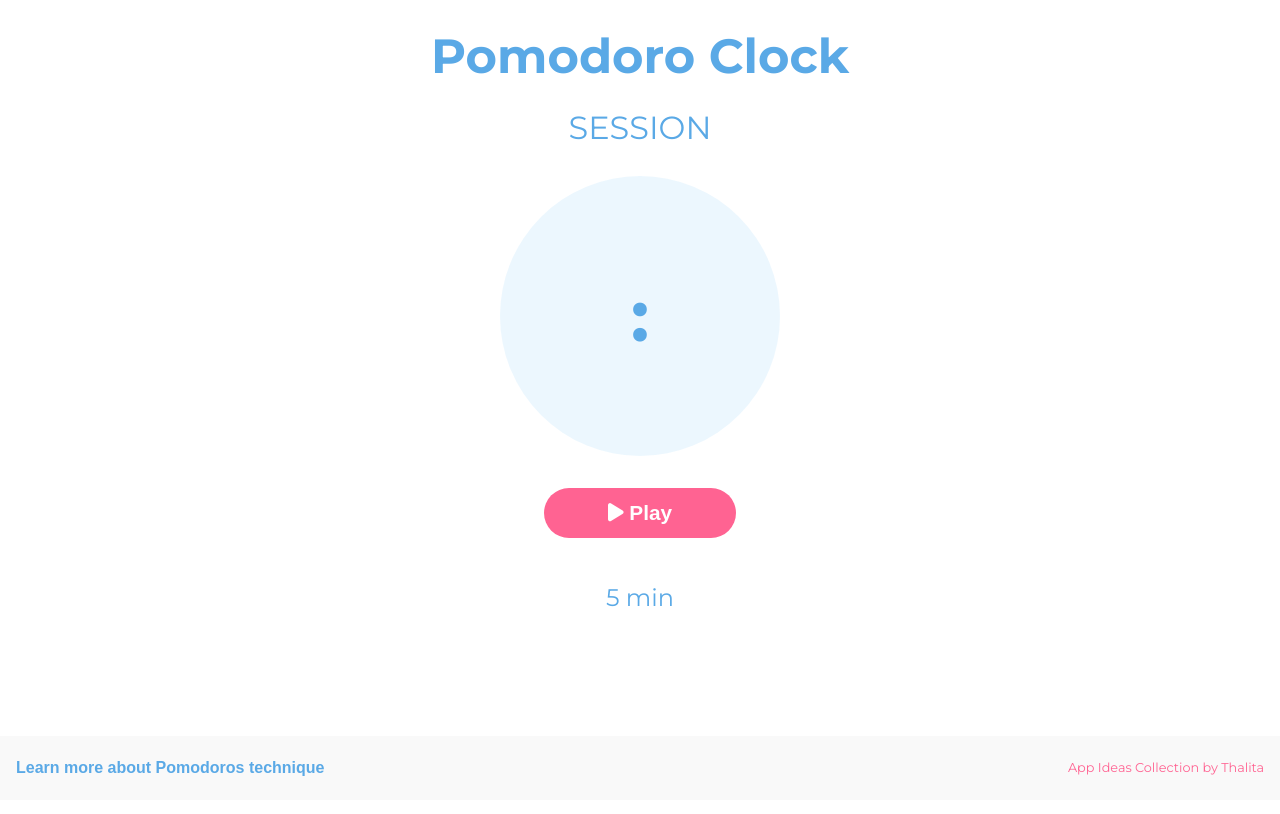
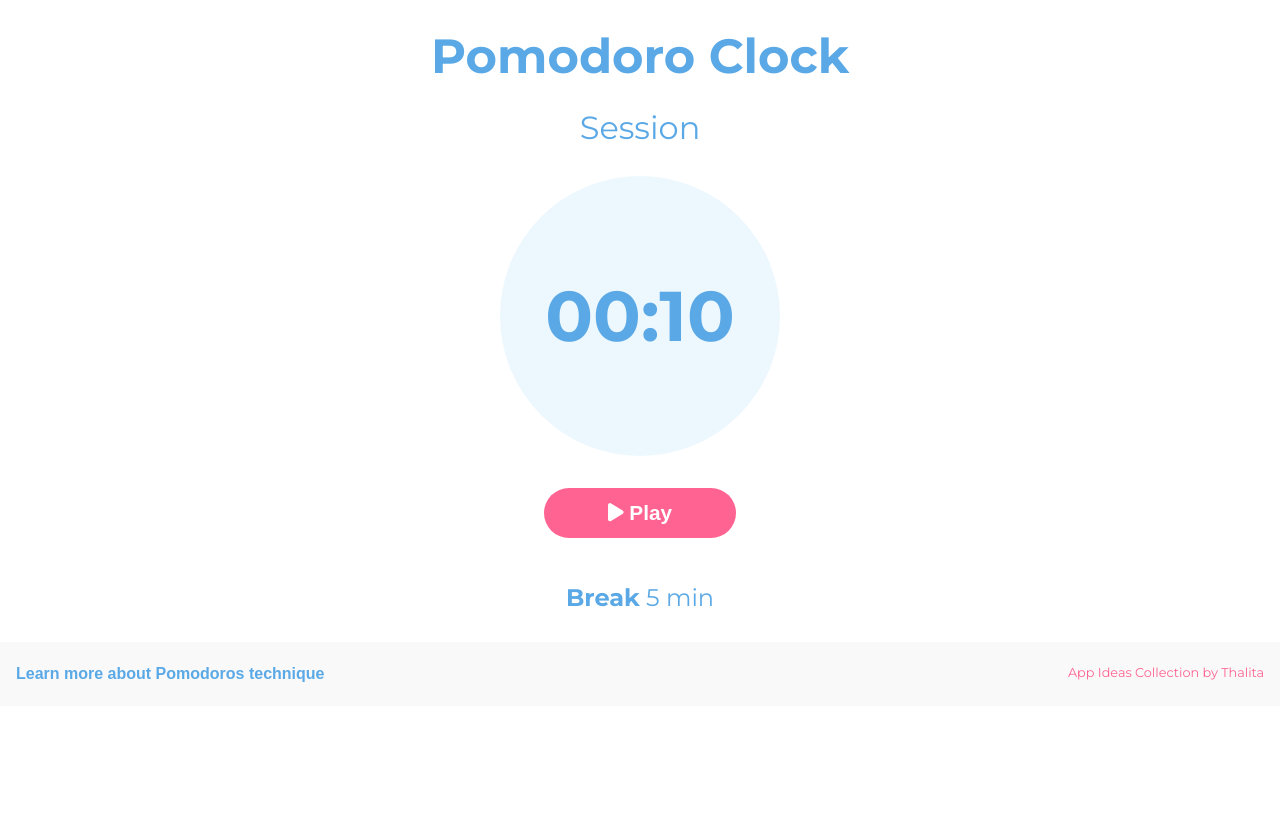
Before and after one commit to thalita12/pomodoro-clock, a React (Create React App) app: page / in a window 1280 px wide. Shown: the top 814 px of the page. Built offline with nearby package versions, Linux system fonts and the light colour scheme.

Commit message:
I added the zeros to the left and the next minute of the session

```diff
--- a/src/App.js
+++ b/src/App.js
@@ -14,16 +14,19 @@ function App() {
   const [pause, isPause] = useState(false)
   const [minutes, setMinutes] = useState(0)
   const [seconds, setSeconds] = useState(10)
+  const [nextMinutes, setNextMinutes] = useState(5)
 
   const counterSession = useCallback(() => {
     if (pause) return
 
     if (minutes === 0 && seconds === 0) {
       isStart(false)
-      setNextSession(currentSession)
-      setCurrentSession(nextSession)
-      setMinutes(5)
-      setSeconds(0)
+      setTimeout(() => {
+        setNextSession(currentSession)
+        setCurrentSession(nextSession)
+        setMinutes(5)
+        setSeconds(0)
+      }, 2000)
     } else {
       if (seconds === 0) {
         setMinutes(prevMinutes => prevMinutes - 1)
@@ -48,8 +51,10 @@ function App() {
 
     if (currentSession === SESSION) {
       setNextSession(BREAK)
+      setNextMinutes(5)
     } else {
       setNextSession(SESSION)
+      setNextMinutes(10)
     }
   }
 
@@ -81,6 +86,13 @@ function App() {
       </h1>
 
       <Session
+        nextSession={nextSession}
+        currentSession={currentSession}
+        minutes={minutes}
+        seconds={seconds}
+        start={start}
+        pause={pause}
+        nextMinutes={nextMinutes}
         onStart={handleStart}
         onPause={handlePause}
         onReset={handleReset}
--- a/src/components/countdown/index.js
+++ b/src/components/countdown/index.js
@@ -3,10 +3,14 @@ import PropTypes from 'prop-types'
 
 import styles from './index.module.css'
 
+const formatNumber = (value) => {
+  return String(value).padStart(2, '0')
+}
+
 const Countdown = ({seconds, minutes}) => {
   return (
     <div className={styles.counter}>
-      {minutes !== 0 ? minutes : '00'}:{seconds !== 0 ? seconds : '00'}
+      {formatNumber(minutes)}:{formatNumber(seconds)}
     </div>
   )
 }
--- a/src/components/footer/index.module.css
+++ b/src/components/footer/index.module.css
@@ -7,9 +7,9 @@
   display: flex;
   justify-content: space-between;
   align-items: center;
-  position: absolute;
+  width: 100%;
+  position: relative;
   bottom: 0;
-  width: 100%;
 }
 
 .button {
--- a/src/components/session/index.js
+++ b/src/components/session/index.js
@@ -6,7 +6,8 @@ import {
   getCurrentSession,
   getNextSession,
   getMinutes,
-  getSeconds
+  getSeconds,
+  getClock
 } from '../../core/selectors'
 
 import Button from '../button'
@@ -22,6 +23,7 @@ const Session = ({
   nextSession,
   minutes,
   seconds,
+                   nextMinutes,
   onStart,
   onPause,
   onReset,
@@ -47,19 +49,20 @@ const Session = ({
       />
 
       <p className={styles.info}>
-        <b>{nextSession}</b> 5 min
+        <b>{nextSession}</b> {nextMinutes} min
       </p>
     </div>
   )
 }
 
 const mapStateToProps = state => ({
-  start: getStart(state),
-  pause: getPause(state),
-  currentSession: getCurrentSession(state),
-  nextSession: getNextSession(state),
-  minutes: getMinutes(state),
-  seconds: getSeconds(state)
+  // start: getStart(state),
+  // pause: getPause(state),
+  // currentSession: getCurrentSession(state),
+  // nextSession: getNextSession(state),
+  // minutes: getMinutes(state),
+  // seconds: getSeconds(state),
+  // clock: getClock(state)
 })
 
 Session.propTypes = {
@@ -67,6 +70,7 @@ Session.propTypes = {
   nextSession: PropTypes.string,
   seconds: PropTypes.number,
   minutes: PropTypes.number,
+  nextMinutes: PropTypes.number,
   pause: PropTypes.bool,
   start: PropTypes.bool,
   onContinue: PropTypes.func,
--- a/src/core/reducers/counter-reducer.js
+++ b/src/core/reducers/counter-reducer.js
@@ -15,3 +15,12 @@ export const currentSessionReducer = (state = 'SESSION', {type}) => {
       return state
   }
 }
+
+export const clock = (state = 'SESSION', {type}) => {
+  switch (type) {
+    case 'NEXT_SESSION':
+      return state
+    default:
+      return state
+  }
+}
--- a/src/core/selectors/index.js
+++ b/src/core/selectors/index.js
@@ -5,3 +5,4 @@ export const getStart = state => state.start
 export const getPause = state => state.pause
 export const getMinutes = state => state.minutes
 export const getSeconds = state => state.seconds
+export const getClock = state => state.clock
```
